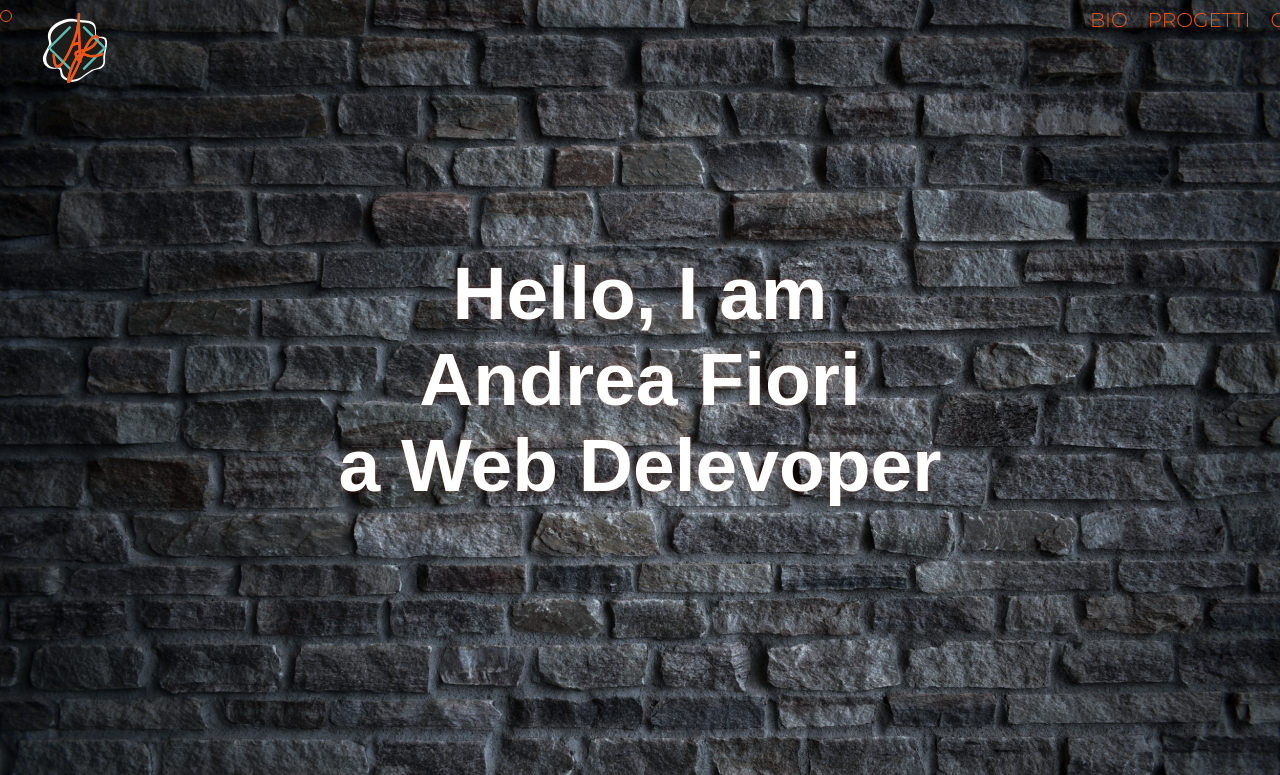
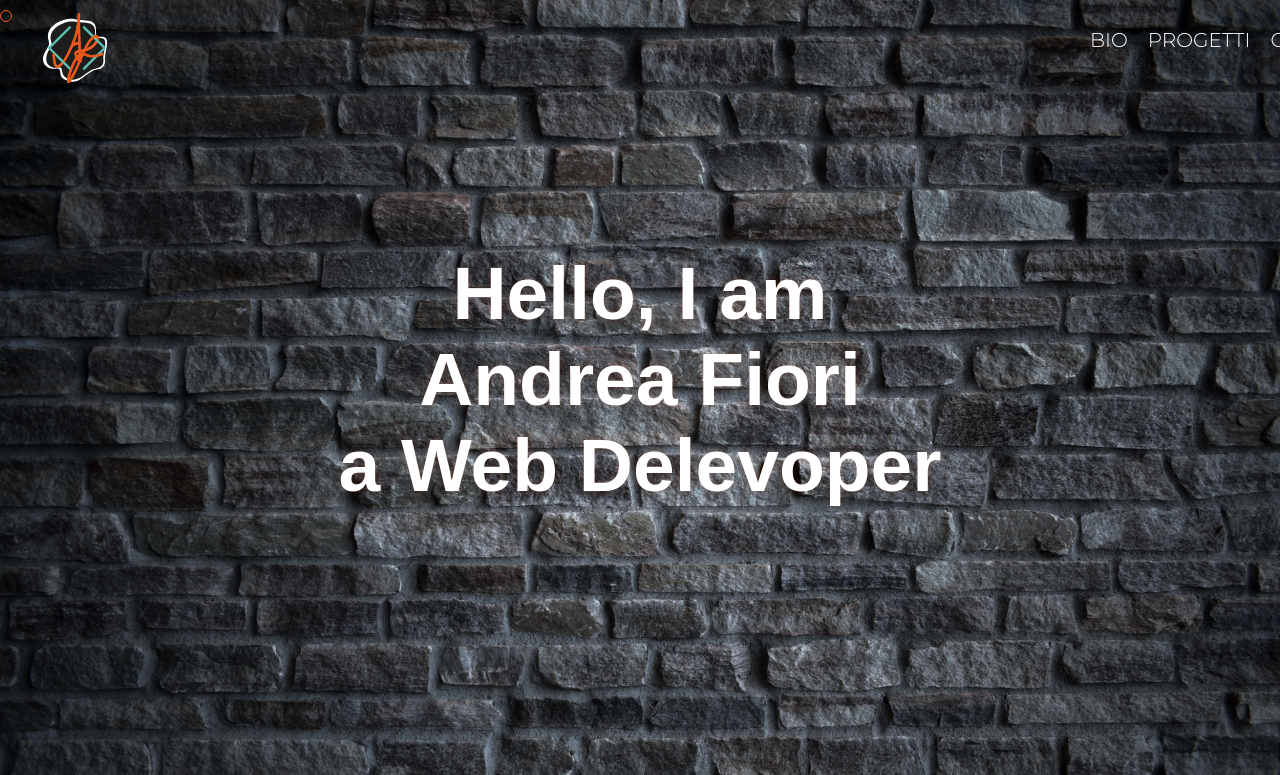
Before and after one commit to Flowers115/NewSite, a plain HTML site: page index.html in a window 1280 px wide. Shown: the top 775 px of the page. Drawn offline with Linux system fonts and the light colour scheme; a web font is replaced by a local one.

Commit message:
add file

```diff
--- a/style.css
+++ b/style.css
@@ -63,12 +63,12 @@ nav {
   display: flex;
   flex-direction: row;
   gap: 20px;
-  margin: 20px 0 0 1070px;
+  margin: 60px 0 0 1070px;
   position: fixed;
 }
 
 a {
-  color: #ef5615;
+  color: white;
   font-size: 20px;
 }
 
```
